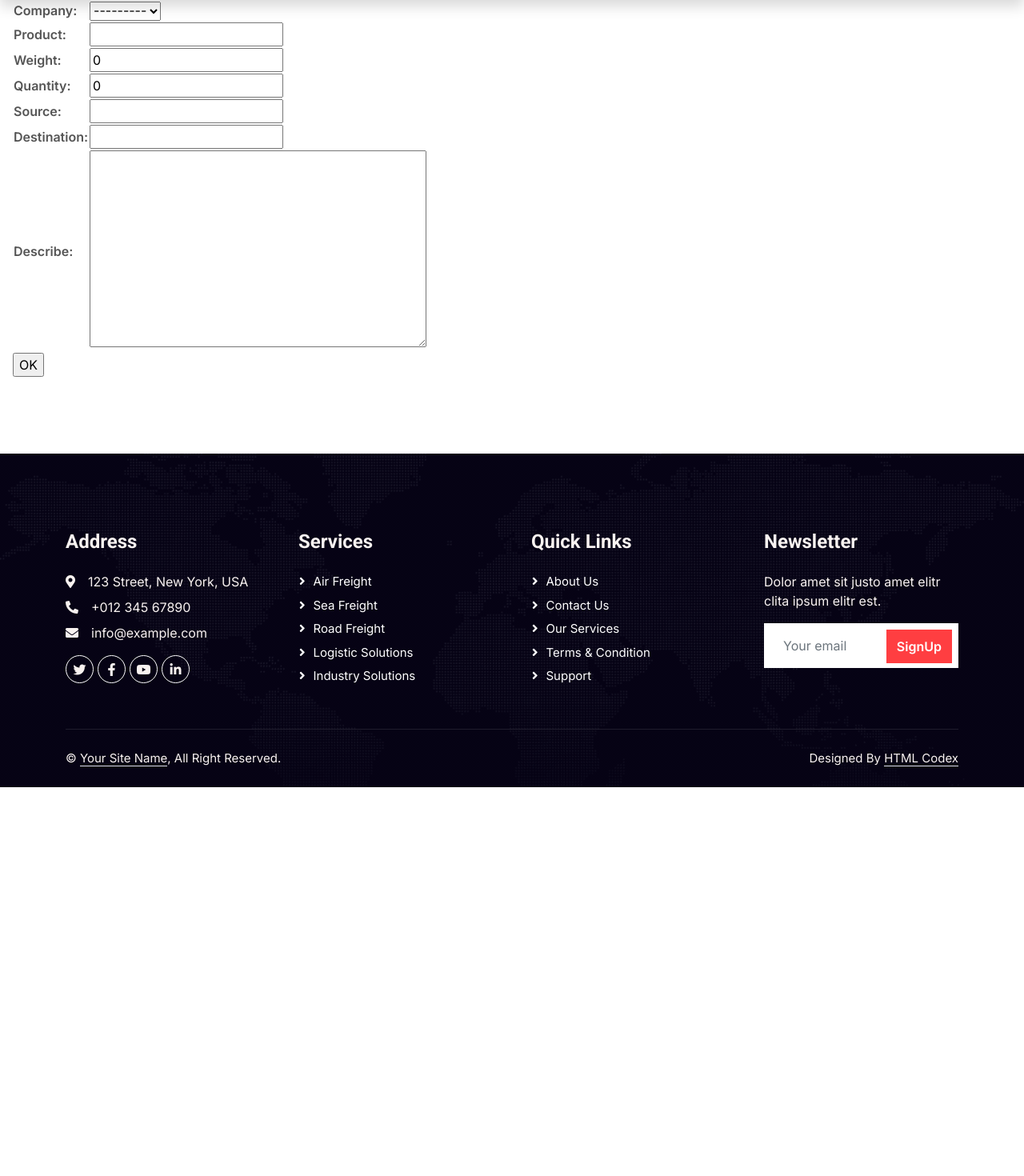
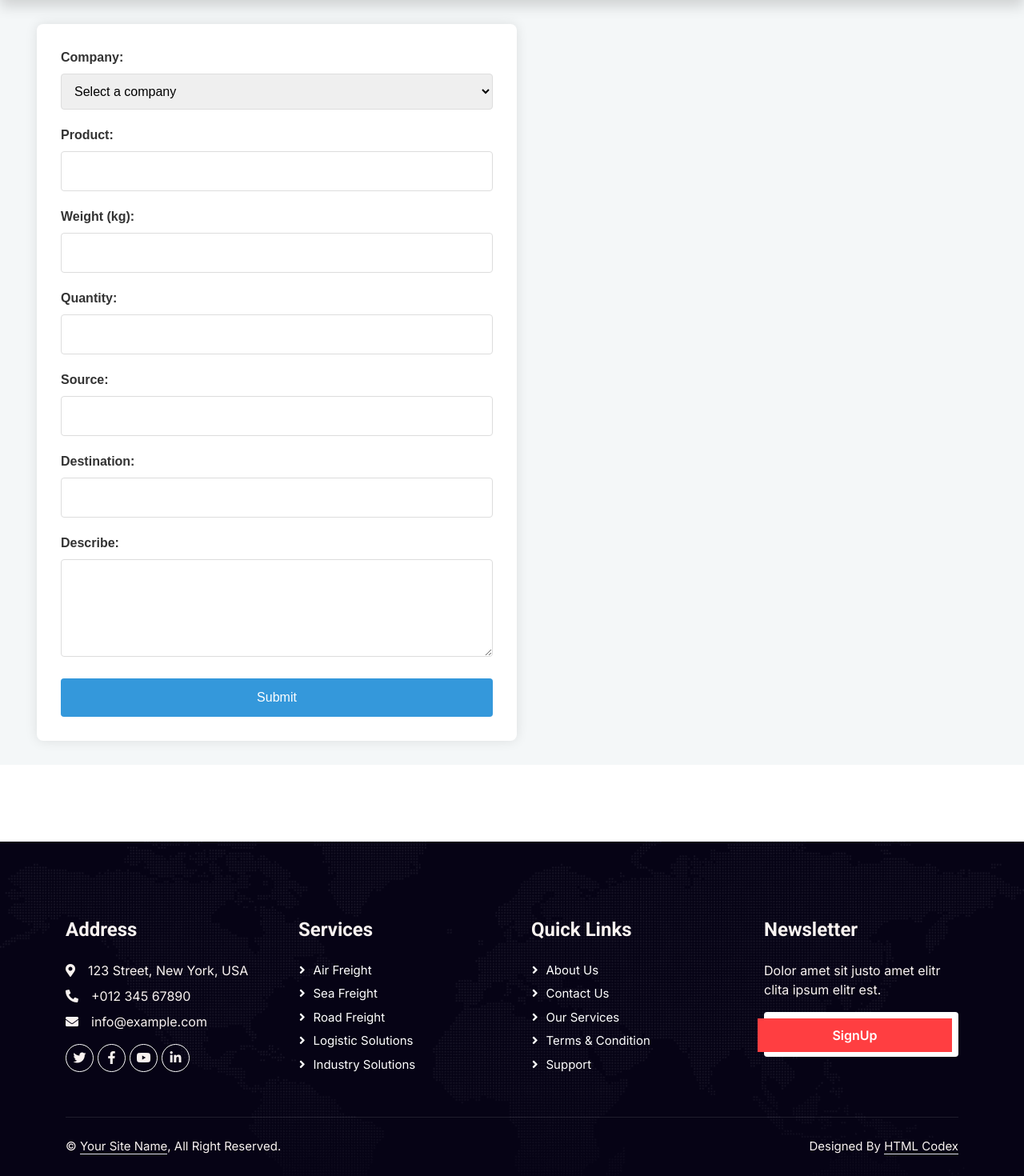
Before and after one commit to ebikdeli/global-transportation, a Django app: page /shipping/ in a window 1280 px wide. Shown: the part 80-1550 px from the top of the page at 80% size. Before the commit the page ends 1064 px from the top, so only its background shows below. Run offline with Django 4.2, Linux system fonts and the light colour scheme; data that the repository does not hold is empty; parts of the project's set-up code (start-up, migrations or seed data) failed here and were passed over; some libraries are stand-ins or nearby versions.

Commit message:
shipping order added

```diff
--- a/shipping/views.py
+++ b/shipping/views.py
@@ -3,6 +3,7 @@ from django.http.request import HttpRequest
 from django.http.response import HttpResponse, JsonResponse
 from .models import Company, Shipping
 from .forms import ShippingModelForm
+import json
 
 
 def shipping(request:HttpRequest) -> HttpResponse:
@@ -14,10 +15,19 @@ def shipping(request:HttpRequest) -> HttpResponse:
 def shipping_order(request: HttpRequest) -> HttpResponse:
     """Register a shipping order for the customer after the customer regsiters the shipping from shipping form"""
     if request.method == 'POST':
-        form = ShippingModelForm(data=request.POST, files=request.FILES)
-        if form.is_valid():
-            shipping_data = form.cleaned_data
-            # ! Process more data here later
+        raw_data:dict = json.loads(request.POST.get('data', None))
+        if request.user.is_authenticated:
+            raw_data.update({'customer': request.user})
+        shipping_form = ShippingModelForm(data=raw_data)
+        if shipping_form.is_valid():
+            shipping_data = shipping_form.cleaned_data
             return JsonResponse(data={'status': 'ok', 'msg': 'form data received successfully', 'data': shipping_data})
+        # ! Process more data here later
         else:
-            return JsonResponse(data={'status': 'nok', 'msg': f'{form.errors}', 'data': None})
+            print(shipping_form.errors)
+            return JsonResponse(data={'status': 'nok', 'msg': 'form data did not received successfully', 'data': None})
+
+
+def shipping_view(request: HttpRequest) -> HttpResponse:
+    """View all the shipping of the customer"""
+    pass
--- /dev/null
+++ b/statics/css/shipping.css
@@ -0,0 +1,85 @@
+.shipping-form {
+    box-sizing: border-box;
+    margin: 0;
+    padding: 0;
+    font-family: Arial, sans-serif;
+    background-color: #f4f7f8;
+    padding: 30px;
+}
+
+h2 {
+    text-align: center;
+    color: #333;
+}
+
+form {
+    max-width: 600px;
+    margin: 0 auto;
+    padding: 30px;
+    background-color: #fff;
+    border-radius: 8px;
+    box-shadow: 0 0 15px rgba(0, 0, 0, 0.1);
+}
+
+label {
+    font-size: 16px;
+    font-weight: bold;
+    margin-bottom: 8px;
+    display: block;
+    color: #333;
+}
+
+input[type="text"],
+input[type="number"],
+textarea,
+select {
+    width: 100%;
+    padding: 12px;
+    margin-bottom: 16px;
+    border: 1px solid #ddd;
+    border-radius: 4px;
+    font-size: 16px;
+    transition: border-color 0.2s;
+}
+
+input[type="text"]:focus,
+input[type="number"]:focus,
+textarea:focus,
+select:focus {
+    border-color: #3498db;
+    outline: none;
+}
+
+.error {
+    color: red;
+    font-size: 0.85em;
+    margin-top: -12px;
+    margin-bottom: 16px;
+}
+
+button {
+    width: 100%;
+    padding: 12px;
+    background-color: #3498db;
+    color: white;
+    font-size: 16px;
+    border: none;
+    border-radius: 4px;
+    cursor: pointer;
+    transition: background-color 0.3s;
+}
+
+button:hover {
+    background-color: #2980b9;
+}
+
+/* Responsive adjustments */
+@media (max-width: 600px) {
+    form {
+        padding: 20px;
+    }
+
+    button {
+        font-size: 14px;
+    }
+}
--- /dev/null
+++ b/statics/js/shipping.js
@@ -0,0 +1,91 @@
+ // JavaScript form validation and AJAX submission
+document.querySelector('.shipping-form').addEventListener('submit', function (e) {
+    e.preventDefault(); // Prevent the default form submission behavior
+
+    // Validate form
+    let valid = true;
+
+    if (!document.getElementById('product').value) {
+        document.getElementById('productError').textContent = 'Please enter a product name.';
+        valid = false;
+    } else {
+        document.getElementById('productError').textContent = '';
+    }
+
+    if (!document.getElementById('weight').value) {
+        document.getElementById('weightError').textContent = 'Please enter a weight.';
+        valid = false;
+    } else {
+        document.getElementById('weightError').textContent = '';
+    }
+
+    if (!document.getElementById('quantity').value) {
+        document.getElementById('quantityError').textContent = 'Please enter a quantity.';
+        valid = false;
+    } else {
+        document.getElementById('quantityError').textContent = '';
+    }
+
+    if (!document.getElementById('source').value) {
+        document.getElementById('sourceError').textContent = 'Please enter a source.';
+        valid = false;
+    } else {
+        document.getElementById('sourceError').textContent = '';
+    }
+
+    if (!document.getElementById('destination').value) {
+        document.getElementById('destinationError').textContent = 'Please enter a destination.';
+        valid = false;
+    } else {
+        document.getElementById('destinationError').textContent = '';
+    }
+
+    // if (!valid) {
+    //     return; // Stop if validation fails
+    // }
+    if (valid){
+        // Create form data object to send with
+        let jsonData = new FormData();
+        let data = {
+            company: document.getElementById('company').value,
+            product: document.getElementById('product').value,
+            weight: document.getElementById('weight').value,
+            quantity: document.getElementById('quantity').value,
+            source: document.getElementById('source').value,
+            destination: document.getElementById('destination').value,
+            describe: document.getElementById('describe').value
+        };
+        jsonData.append('data', JSON.stringify(data))
+
+        // Send data via AJAX
+        let csrftoken = document.querySelector('[name=csrfmiddlewaretoken]').value;
+        let url = `${location.protocol}//${location.host}/shipping/order/`;
+        fetch(url, { // Replace with your server URL
+            method: 'POST',
+            headers: {
+                // 'Content-Type': 'application/json',
+                'X-CSRFToken': csrftoken
+            },
+            body: jsonData,
+            credentials: 'include',
+            mode: 'cors',
+        })
+        .then(response => response.json())
+        .then(data => {
+            if (data) {
+                // Show success message
+                // document.getElementById('successMessage').textContent = 'Form submitted successfully!';
+                console.log(data);
+                window.location.replace('https://www.djangoproject.com/')
+            } else {
+                // document.getElementById('successMessage').textContent = 'Error submitting form.';
+                alert('Error submitting form.');
+            }
+        })
+        .catch(error => {
+            // document.getElementById('successMessage').textContent = 'Error submitting form.';
+            alert('Error submitting form.')
+            console.log('Error:', error);
+        });
+    }
+});
--- a/templates/shipping/shipping.html
+++ b/templates/shipping/shipping.html
@@ -1,16 +1,71 @@
 {% extends "_base.html" %}
 {% load static %}
+
+
+{% block head %}
+    <link rel="stylesheet" href="{% static "css/shipping.css" %}">
+{% endblock head %}
 
 
 {% block title %}Register your order{% endblock title %}
 
 
 {% block content %}
-    <form class="ms-3" action="{% url "shipping:order" %}" method="post" enctype="multipart/form-data">
-        {% csrf_token %}
-        <table>
-            {{form.as_table}}
-        </table>
-        <input type="submit" value="OK">
-    </form>
+
+    <section class='shipping-form'>
+        <form class="ms-3" action="" method="post" enctype="multipart/form-data">
+
+            {% csrf_token %}
+
+            <!-- Company (foreign key) -->
+            <label for="company">Company:</label>
+            <select id="company" name="company">
+                <option value="">Select a company</option>
+                <option value="1">Company 1</option>
+                <option value="2">Company 2</option>
+                <!-- Add more company options here -->
+            </select>
+            <div id="companyError" class="error"></div>
+
+            <!-- Product (text) -->
+            <label for="product">Product:</label>
+            <input type="text" id="product" name="product" required>
+            <div id="productError" class="error"></div>
+
+            <!-- Weight (number) -->
+            <label for="weight">Weight (kg):</label>
+            <input type="number" id="weight" name="weight" required>
+            <div id="weightError" class="error"></div>
+
+            <!-- Quantity (number) -->
+            <label for="quantity">Quantity:</label>
+            <input type="number" id="quantity" name="quantity" required>
+            <div id="quantityError" class="error"></div>
+
+            <!-- Source (text) -->
+            <label for="source">Source:</label>
+            <input type="text" id="source" name="source" required>
+            <div id="sourceError" class="error"></div>
+
+            <!-- Destination (text) -->
+            <label for="destination">Destination:</label>
+            <input type="text" id="destination" name="destination" required>
+            <div id="destinationError" class="error"></div>
+
+            <!-- Describe (textarea) -->
+            <label for="describe">Describe:</label>
+            <textarea id="describe" name="describe" rows="4" cols="50"></textarea>
+            <div id="describeError" class="error"></div>
+
+            <button type="submit">Submit</button>
+
+        </form>
+
+    </section>
+
 {% endblock content %}
+
+
+{% block scripts %}
+    <script type="module" src="{% static "js/shipping.js" %}"></script>
+{% endblock scripts %}
```
